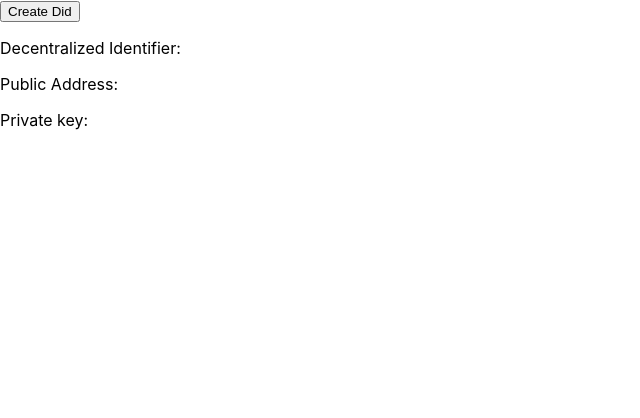
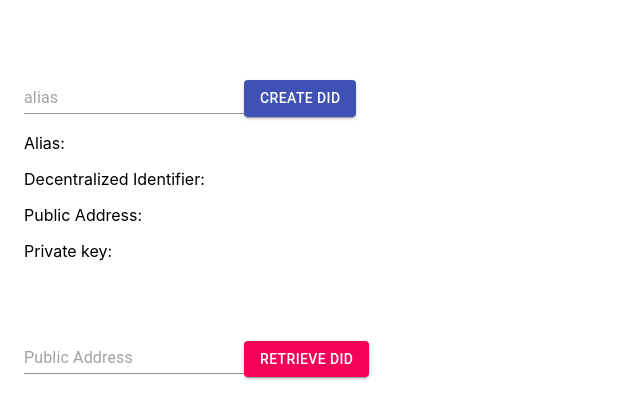
Before and after one commit to kwanxhen/did-mongodb, a React (Create React App) app: page / in a window 1280 px wide. Shown: the top 418 px of the page, without its empty margins (0-640 px from the left). Built offline with nearby package versions, Linux system fonts and the light colour scheme.

Commit message:
working create, testing retrieve function

```diff
--- a/routes/did.js
+++ b/routes/did.js
@@ -5,8 +5,8 @@ const didController = require("../controllers/didController");
 router.route("/")
   .get(didController.read);
 
-// router.route("/:id")
-//   .get(didlistController.readOne);
+router.route("/:publicAddress")
+  .get(didController.readOne);
 
 router.route("/add")
   .post(didController.create);
--- a/src/App.js
+++ b/src/App.js
@@ -2,6 +2,7 @@ import { React, useEffect, useState } from "react";
 import "./App.css";
 import { BrowserRouter as Router, Switch, Route } from "react-router-dom";
 import ButtonCreateDid from './components/buttonCreateDid'
+import ButtonRetrieveDid from "./components/buttonRetrieveDid";
 
 const App = () => {
 
@@ -9,6 +10,7 @@ const App = () => {
     <div>
       {/* click this button to create a DID and upload to database and display it*/}
       <ButtonCreateDid />
+      <ButtonRetrieveDid />
     </div>
 
   );
--- a/src/components/buttonCreateDid/index.js
+++ b/src/components/buttonCreateDid/index.js
@@ -1,14 +1,21 @@
 import React, { useState, useEffect } from "react";
 import "./index.css";
 import createDid from "../../createDid";
+import Button from "@material-ui/core/Button";
+import Input from "@material-ui/core/Input";
+import Container from "@material-ui/core/Container";
 
 const ButtonCreateDid = () => {
   const [did, setDid] = useState(null);
   const [publicAddress, setPublicAddress] = useState(null);
   const [privateKey, setPrivateKey] = useState(null);
 
-  const identityCreate = () => {
-    const ethrDid = createDid();
+  const [alias, setAlias] = useState("");
+  const [aliasDisplay, setAliasDisplay] = useState("");
+
+  const identityCreate = (e) => {
+    e.preventDefault();
+    const ethrDid = createDid(alias);
 
     const tempDid = ethrDid[0];
     const tempPublicAddress = ethrDid[0].address;
@@ -17,13 +24,30 @@ const ButtonCreateDid = () => {
     setDid(tempDid.did);
     setPublicAddress(tempPublicAddress);
     setPrivateKey(tempPrivateKey);
+    setAliasDisplay(alias);
   };
-
-  useEffect(() => {}, [did]);
 
   return (
     <React.Fragment>
-      <button onClick={identityCreate}>Create Did</button>
+      <Container style={{marginTop: "80px" }}>
+        <form onSubmit={identityCreate}>
+          <Input
+            value={alias}
+            onChange={(e) => {
+              setAlias(e.target.value);
+            }}
+            placeholder="alias"
+            type="text"
+            name="alias"
+            required
+          />
+          <Button type="submit" variant="contained" color="primary">
+            Create Did
+          </Button>
+        </form>
+        <div>
+          <p>Alias: {aliasDisplay}</p>
+        </div>
         <div>
           <p>Decentralized Identifier: {did}</p>
         </div>
@@ -33,6 +57,7 @@ const ButtonCreateDid = () => {
         <div>
           <p>Private key: {privateKey}</p>
         </div>
+      </Container>
     </React.Fragment>
   );
 };
--- /dev/null
+++ b/src/components/buttonRetrieveDid/index.js
@@ -0,0 +1,44 @@
+import React, { useState, useEffect } from "react";
+import "./index.css";
+import retrieveDid from "../../retrieveDid";
+
+import Button from "@material-ui/core/Button";
+import Input from "@material-ui/core/Input";
+import Container from "@material-ui/core/Container";
+
+const ButtonRetrieveDid = () => {
+  const [retrieveAddress, setRetrieveAddress] = useState('');
+
+  const identityRetrieve = (e) => {
+    e.preventDefault();
+    //call retrieve function
+    const retrievedDid = retrieveDid(retrieveAddress);
+    console.log("this is retrievedDid, should be null for now", retrievedDid);
+    // const tempDid = retrievedDid[]
+  }
+
+  return (
+    <React.Fragment>
+      <Container style={{marginTop: "80px" }}>
+        <form onSubmit={identityRetrieve}>
+          <Input
+            value={retrieveAddress}
+            onChange={(e)=>{
+              setRetrieveAddress(e.target.value);
+              console.log(e.target.value);
+            }}
+            placeholder='Public Address'
+            type='text'
+            name='retrieveAddress'
+            required
+          />
+          <Button type='submit' variant='contained' color='secondary'>
+            Retrieve Did
+          </Button>
+        </form>
+      </Container>
+    </React.Fragment>
+  )
+}
+
+export default ButtonRetrieveDid;
--- a/src/createDid.js
+++ b/src/createDid.js
@@ -9,19 +9,19 @@ const createDid = () => {
   });
 
   //uncomment to post this DID to MongoDB database
-  // axios
-  //   .post("http://localhost:5000/did/add", {
-  //     alias: "KwanXhen",
-  //     identity: ethrDid.did,
-  //     publicAddress: keypair.address,
-  //     privateKey: keypair.privateKey,
-  //   })
-  //   .then((response) => {
-  //     console.log("did is created and uploaded onto database");
-  //   })
-  //   .catch((error) => {
-  //     console.log(error);
-  //   });
+  axios
+    .post("http://localhost:5000/did/add", {
+      alias: "KwanXhen",
+      identity: ethrDid.did,
+      publicAddress: keypair.address,
+      privateKey: keypair.privateKey,
+    })
+    .then((response) => {
+      console.log("did is created and uploaded onto database");
+    })
+    .catch((error) => {
+      console.log(error);
+    });
 
   return [ethrDid, keypair.privateKey]
 };
--- /dev/null
+++ b/src/retrieveDid.js
@@ -0,0 +1,15 @@
+import axios from "axios";
+import EthrDID from "ethr-did";
+
+const retrieveDid = (retrieveAddress) => {
+  axios
+    .get("http://localhost:5000/did/" + retrieveAddress)
+    .then((response) => {
+      console.log("retrieve successfully");
+    })
+    .catch((error) => {
+      console.log("error in retrieving DID");
+    });
+};
+
+export default retrieveDid
```
Also changed, not shown: src/components/buttonRetrieveDid/index.css (added). Lines whose indentation alone changed are shown as unchanged.
